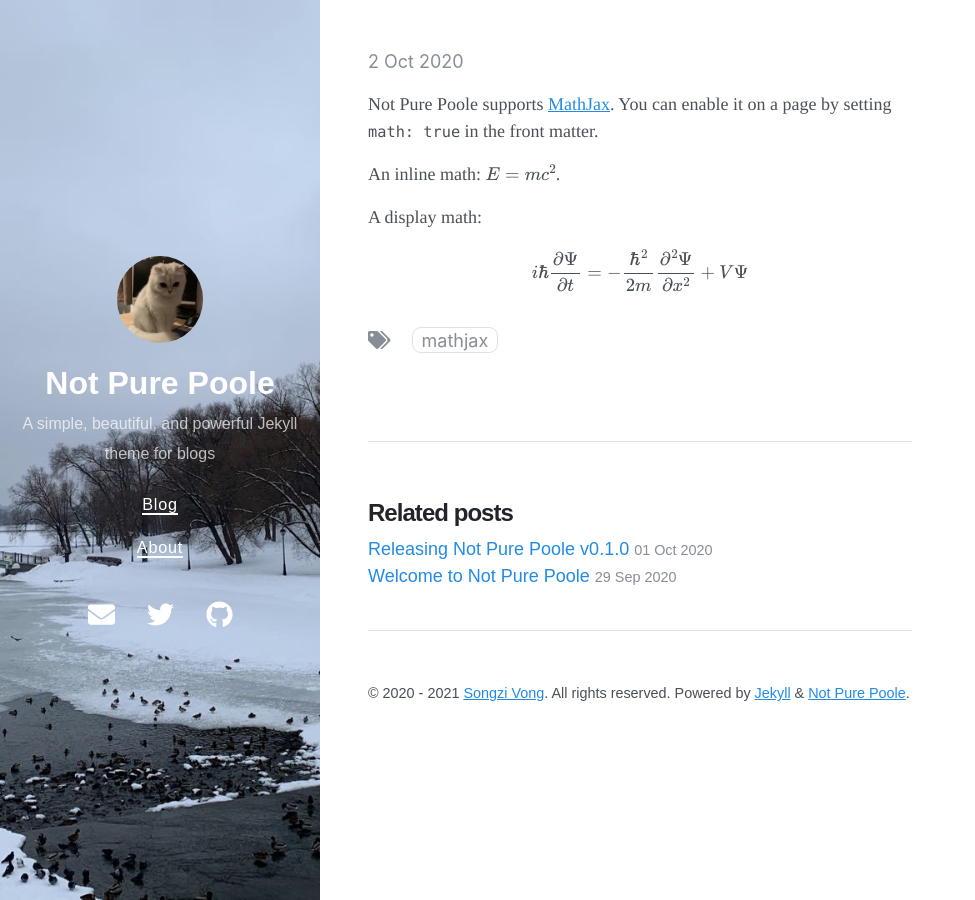
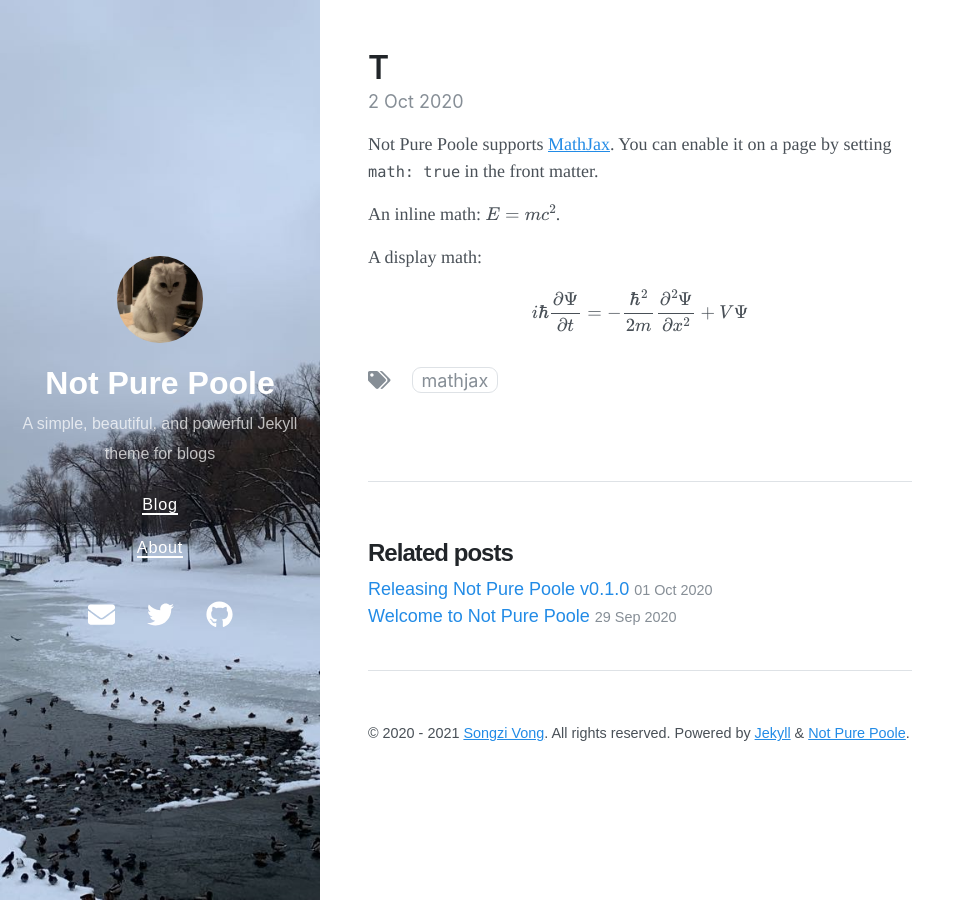
Before and after one commit to stackbit-projects/farisproclub-29731, a Jekyll site: the page built from _posts/2020-10-02-testing-mathjax.md, in a window 1280 px wide. Shown: the whole page, without its empty margins (0-975 px from the left). Built offline with Jekyll 4.4.1, drawn with Linux system fonts in a browser that asks for light colours; nearby versions of some CDN libraries.

```diff
--- a/_posts/2020-10-02-testing-mathjax.md
+++ b/_posts/2020-10-02-testing-mathjax.md
@@ -1,6 +1,6 @@
 ---
 layout: post
-title: ''
+title: T
 tags: mathjax
 math: true
 date: '2020-10-02 15:32 +0800'
```
